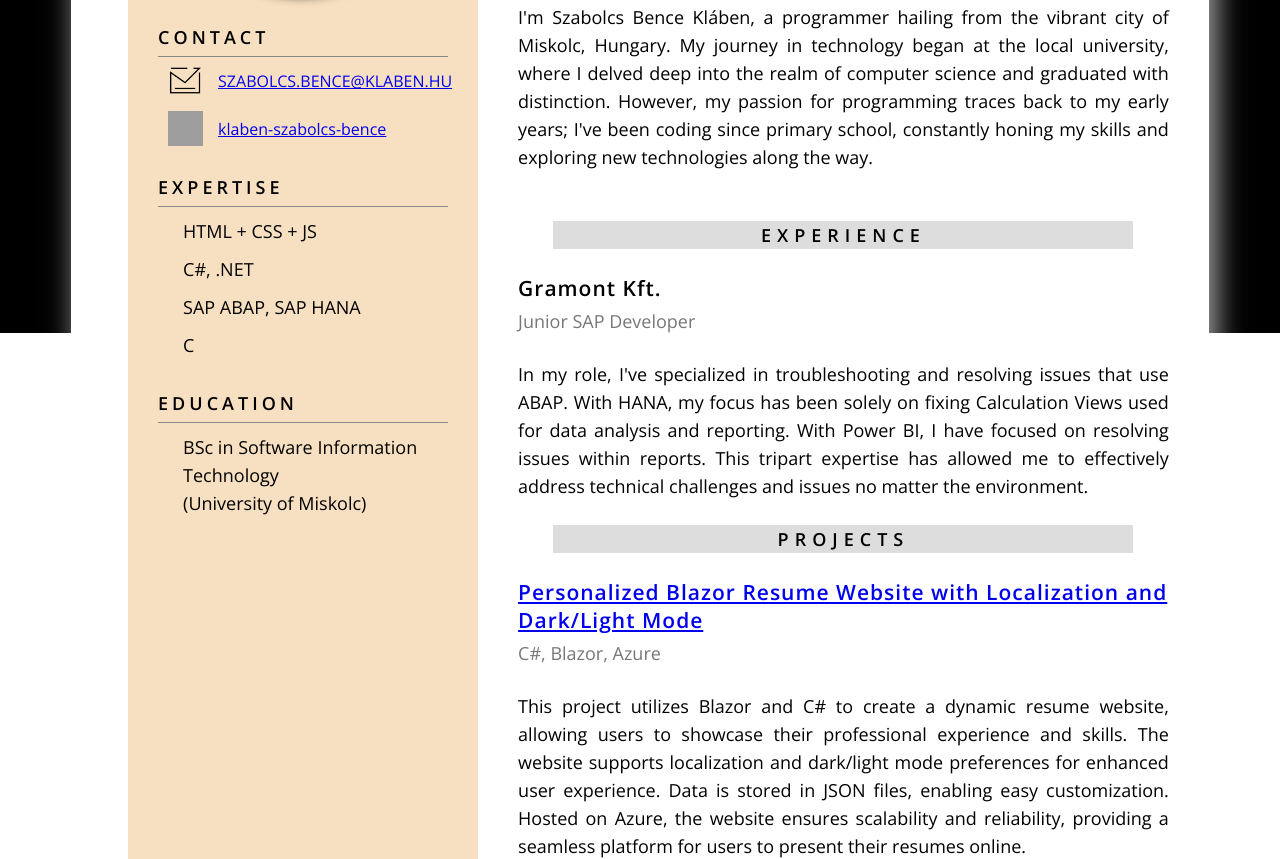
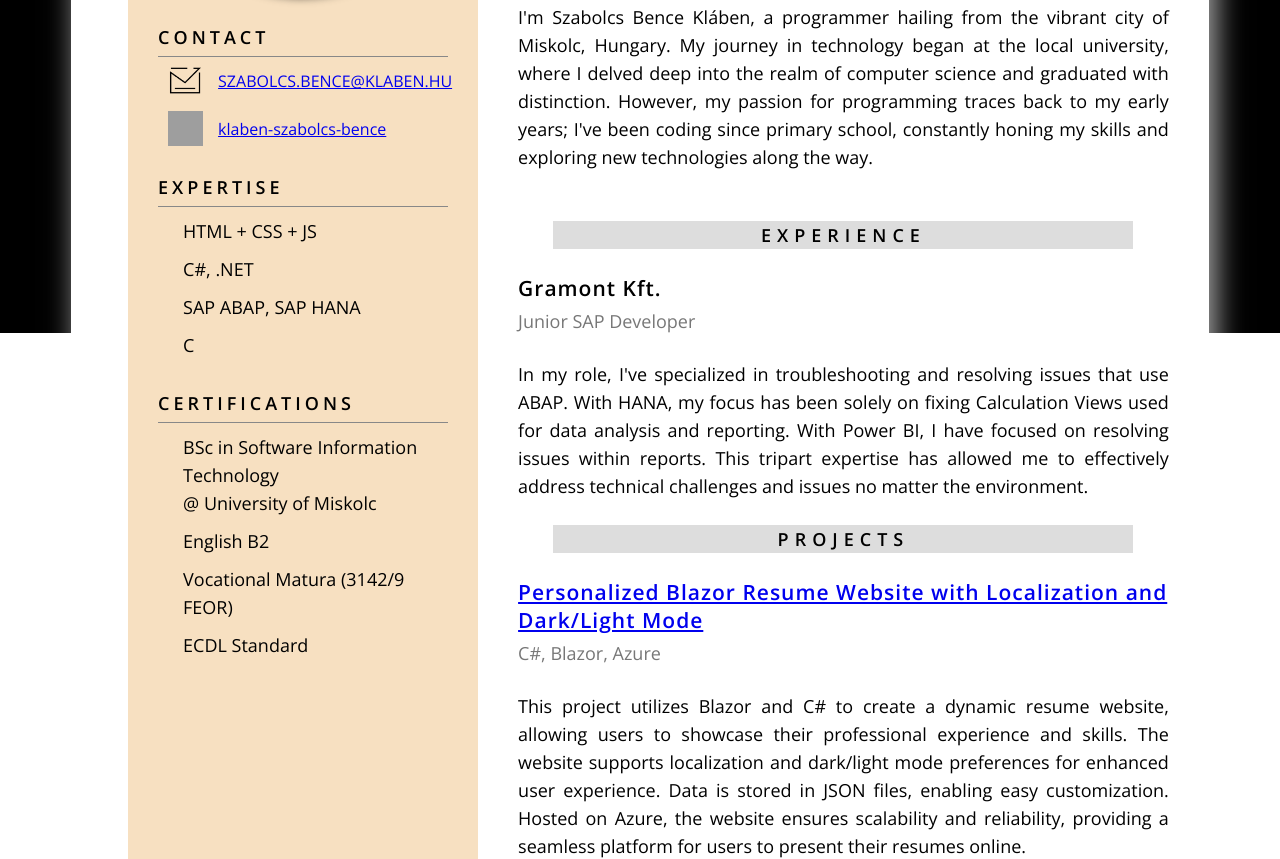
Before and after one commit to klaben-szabolcs-bence/klaben-szabolcs-bence.github.io, a plain HTML site: page src/index.html in a window 1280 px wide. Shown: the part 467-1326 px from the top of the page. Drawn offline with nearby package versions, Linux system fonts and the light colour scheme; grey boxes are pictures that could not be loaded.

Commit message:
Add other certificates

```diff
--- a/src/index.html
+++ b/src/index.html
@@ -44,9 +44,13 @@
             <p class="rela-block list-thing">SAP ABAP, SAP HANA</p>
             <p class="rela-block list-thing">C</p>
 
-            <p class="rela-block caps side-header">Education</p>
+            <p class="rela-block caps side-header">Certifications</p>
 
-            <p class="rela-block list-thing">BSc in Software Information Technology <br /> (University of Miskolc)</p>
+            <p class="rela-block list-thing">BSc in Software Information Technology <br /> @ University of Miskolc</p>
+            <p class="rela-block list-thing">English B2</p>
+            <p class="rela-block list-thing">Vocational Matura (3142/9 FEOR)</p>
+            <p class="rela-block list-thing">ECDL Standard </p>
+
         </div>
         <div class="rela-block content-container">
             <h2 class="rela-block caps title">Junior SAP Developer</h2>
```
